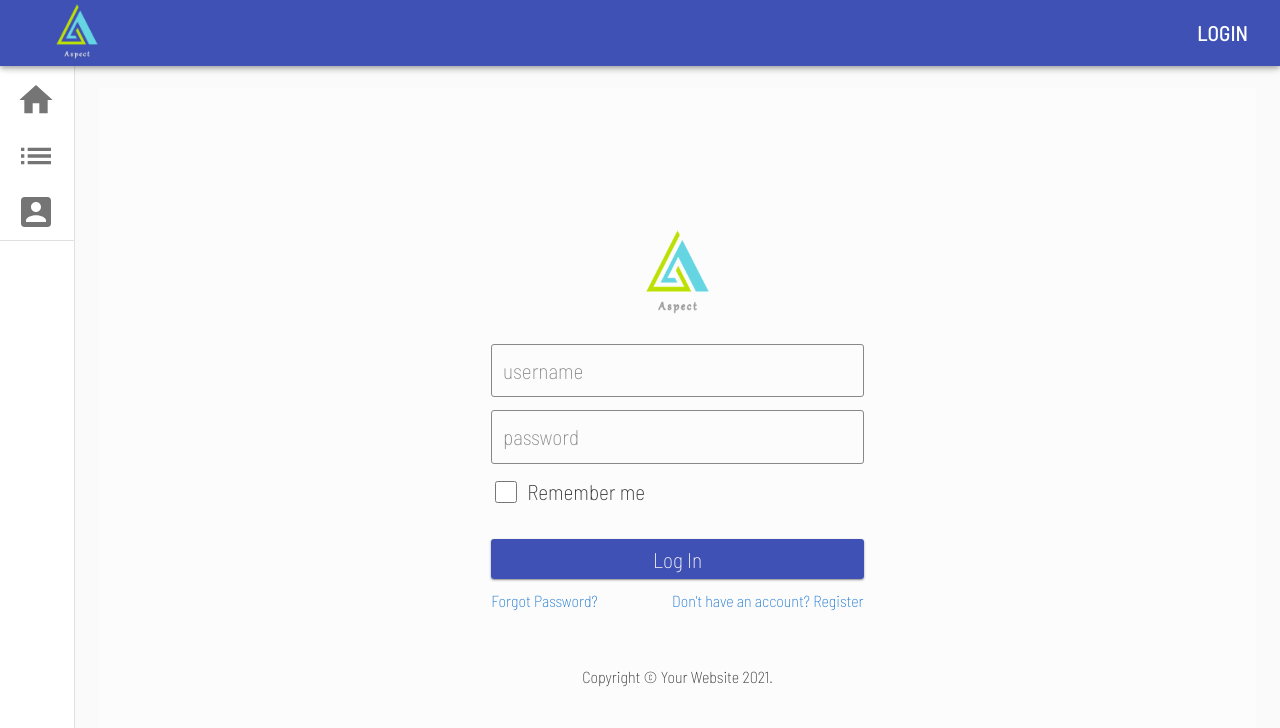
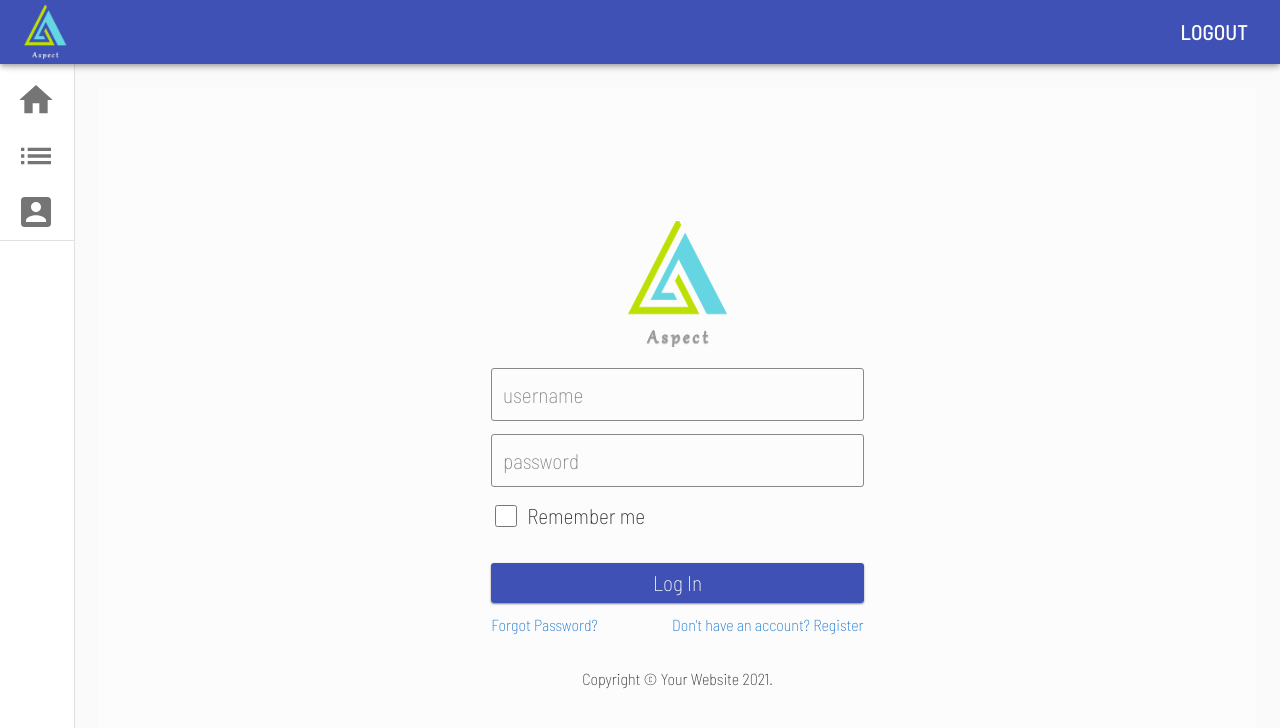
Before and after one commit to CHENGDU80/2021--chengdu80---fintech-contest-hku, a React (Create React App) app in the folder frontend/: page /login in a window 1280 px wide. Shown: the top 728 px of the page. Built offline with nearby package versions, Linux system fonts and the light colour scheme.

Commit message:
logout logic of appbar

```diff
--- a/frontend/src/app/MyDrawer.js
+++ b/frontend/src/app/MyDrawer.js
@@ -1,6 +1,6 @@
 import React from "react";
 import { makeStyles } from "@material-ui/core/styles";
-import { Link } from "react-router-dom";
+import { Link, useHistory } from "react-router-dom";
 import Drawer from "@material-ui/core/Drawer";
 import AppBar from "@material-ui/core/AppBar";
 import CssBaseline from "@material-ui/core/CssBaseline";
@@ -12,7 +12,6 @@ import ListItem from "@material-ui/core/ListItem";
 import ListItemIcon from "@material-ui/core/ListItemIcon";
 import Button from "@material-ui/core/Button";
 import Logo from "../img/logo1.png";
-
 import HomeIcon from "@material-ui/icons/Home";
 import ListIcon from "@material-ui/icons/List";
 import AccountBoxIcon from "@material-ui/icons/AccountBox";
@@ -25,6 +24,9 @@ import RegisterPage from "../users/RegisterPage";
 import LoginPage from "../users/LoginPage";
 import LogoutPage from "../users/LogoutPage";
 
+import { selectUser, logout } from "../users/usersSlice";
+import { useSelector, useDispatch } from "react-redux";
+
 const drawerWidth = 75;
 
 const useStyles = makeStyles((theme) => ({
@@ -35,7 +37,7 @@ const useStyles = makeStyles((theme) => ({
     zIndex: theme.zIndex.drawer + 1,
   },
   logo: {
-    width: "10rem",
+    width: "4rem",
   },
   button: { fontSize: "2rem" },
   title: {
@@ -57,8 +59,22 @@ const useStyles = makeStyles((theme) => ({
   },
 }));
 
-export default function ClippedDrawer(props) {
+const login = (history) => {
+  history.push("/login");
+};
+const register = (history) => {
+  history.push("/register");
+};
+const onLogout = (dispatch, history) => {
+  dispatch(logout());
+  history.push("/logout");
+};
+
+export default function MyDrawer(props) {
   const classes = useStyles();
+  const history = useHistory();
+  let user = useSelector(selectUser);
+  const dispatch = useDispatch();
 
   return (
     <div className={classes.root}>
@@ -67,9 +83,32 @@ export default function ClippedDrawer(props) {
         <Toolbar>
           <img className={classes.logo} src={Logo} alt="logo" />
           <Typography variant="h6" className={classes.title}></Typography>
-          <Button color="inherit" className={classes.button}>
-            Login
-          </Button>
+          {user ? (
+            <Button
+              color="inherit"
+              className={classes.button}
+              onClick={() => onLogout(dispatch, history)}
+            >
+              Logout
+            </Button>
+          ) : (
+            <div>
+              <Button
+                color="inherit"
+                className={classes.button}
+                onClick={() => register(history)}
+              >
+                Register
+              </Button>
+              <Button
+                color="inherit"
+                className={classes.button}
+                onClick={() => login(history)}
+              >
+                Login
+              </Button>
+            </div>
+          )}
         </Toolbar>
       </AppBar>
       <Drawer
--- a/frontend/src/companies/CustomPaginationActionsTable.js
+++ b/frontend/src/companies/CustomPaginationActionsTable.js
@@ -8,7 +8,6 @@ import TableContainer from "@material-ui/core/TableContainer";
 import TableFooter from "@material-ui/core/TableFooter";
 import TablePagination from "@material-ui/core/TablePagination";
 import TableRow from "@material-ui/core/TableRow";
-import Paper from "@material-ui/core/Paper";
 import { Button } from "@material-ui/core";
 import IconButton from "@material-ui/core/IconButton";
 import FirstPageIcon from "@material-ui/icons/FirstPage";
--- a/frontend/src/users/LoginPage.css
+++ b/frontend/src/users/LoginPage.css
@@ -18,7 +18,7 @@
     background: transparent;
   }
   .login-logo {
-    max-width: 60%;
+    max-width: 50%;
     height: auto;
     margin-bottom: 5%;
   }
@@ -141,7 +141,7 @@
     background: transparent;
   }
   .login-logo {
-    max-width: 40%;
+    max-width: 25%;
     height: auto;
     margin-bottom: 5%;
   }
@@ -230,7 +230,7 @@
     font-family: var(--barlow);
     font-weight: 200;
     text-decoration: none;
-    margin-top: 5rem;
+    margin-top: 3rem;
   }
   .warning-text {
     font-size: 1.5rem;
--- a/frontend/src/users/usersSlice.js
+++ b/frontend/src/users/usersSlice.js
@@ -2,7 +2,7 @@ import { createAsyncThunk, createSlice } from "@reduxjs/toolkit";
 import axios from "axios";
 
 const host = "http://127.0.0.1:5000";
-const initialState = { user: "" };
+const initialState = { user: "a" };
 
 export const login = createAsyncThunk(
   "users/login",
@@ -48,6 +48,6 @@ export const usersSlice = createSlice({
 
 export const { logout } = usersSlice.actions;
 
-export const selectUser = (state) => state.user;
+export const selectUser = (state) => state.users.user;
 
 export default usersSlice.reducer;
```
Also changed, not shown: frontend/src/img/logo.png, frontend/src/img/logo1.png.
